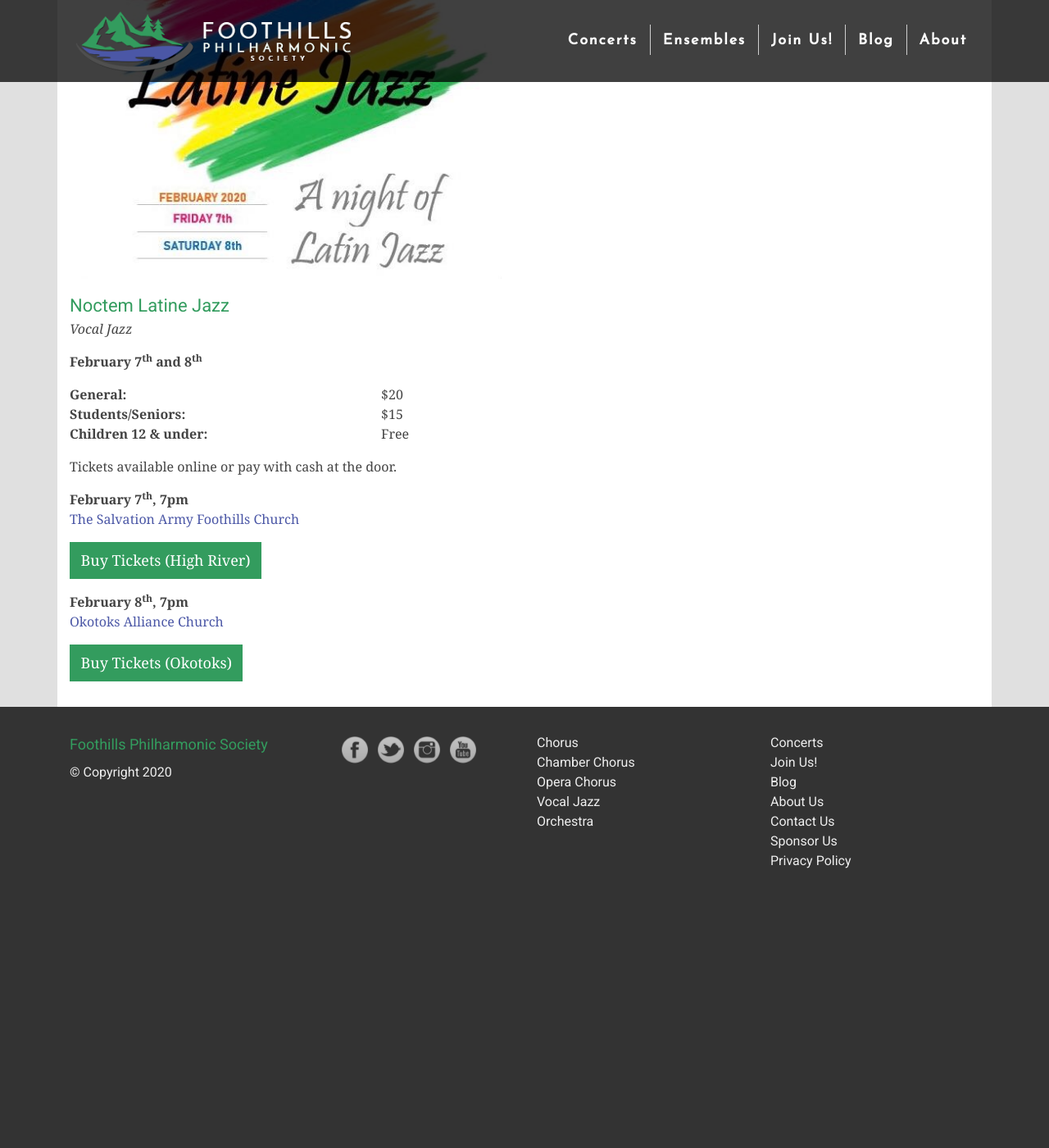
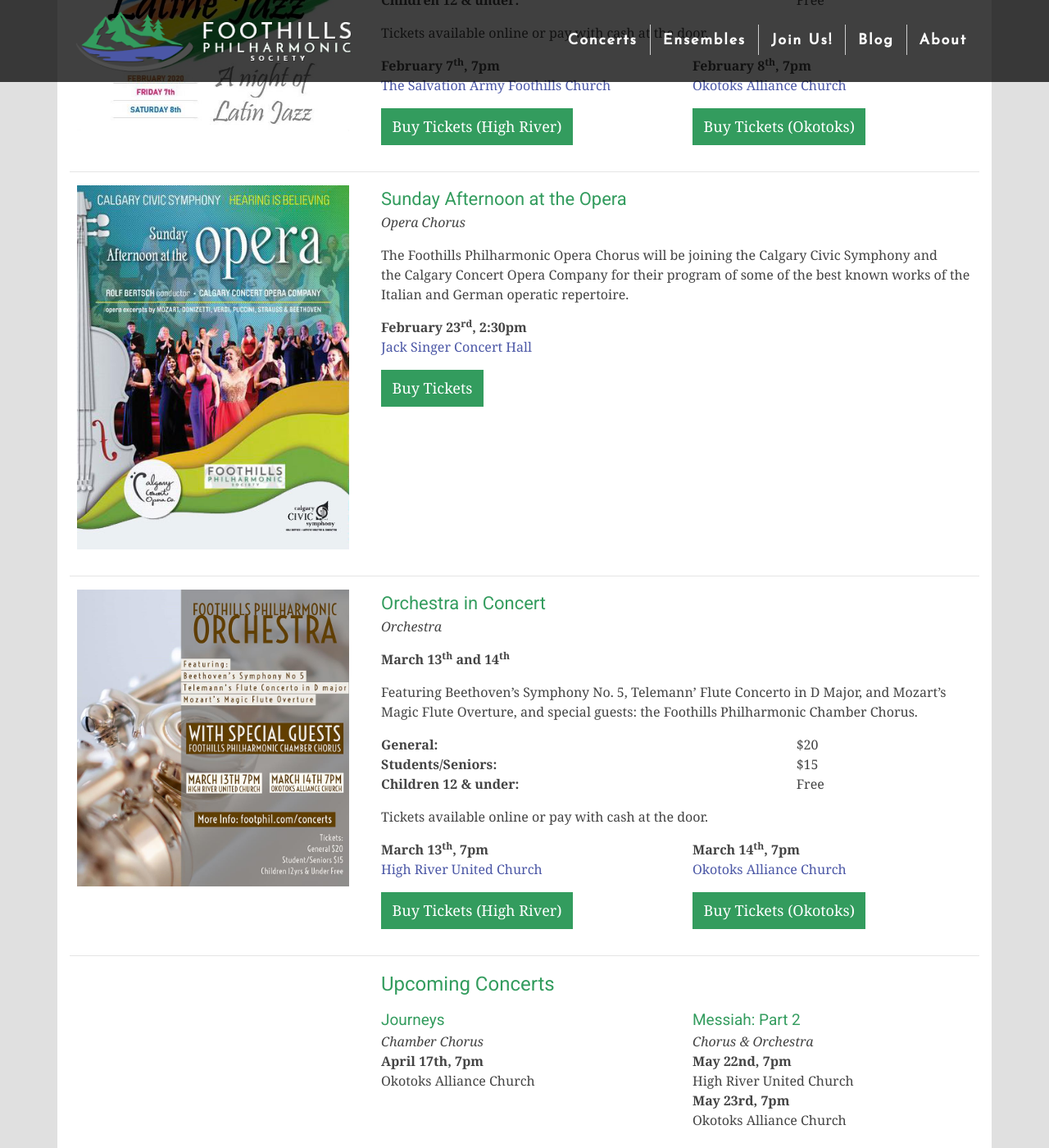
Before and after one commit to percyhanna/fps, a Jekyll site: the page built from concerts/index.html, in a window 1280 px wide and 1400 px high, scrolled down 349 px. Shown: the whole window at 82% size. Built offline with Jekyll 4.4.1, drawn with Linux system fonts in a browser that asks for light colours; nearby versions of some CDN libraries; Markdown is read by kramdown in place of the engine named in the settings; before the commit the page ends 1427 px from its top, so only the background shows below that; some of the changed text lies outside the part shown.

Commit message:
Update concerts page

```diff
--- a/concerts/index.html
+++ b/concerts/index.html
@@ -7,17 +7,19 @@
   - /tickets
 ---
 
-<h1>Upcoming Concerts</h1>
+<h1>Featured Concerts</h1>
 
 <div class="row">
-  <div class="col-md-6 col-12">
+  <div class="col-md-4 col-12">
     <p class="content-image large">
       <img
         src="/images/concerts/2020-spring/latin-jazz.jpg"
         alt="Noctem Latine Jazz"
       />
     </p>
+  </div>
 
+  <div class="col-md-8 col-12">
     <h3 class="tight">Noctem Latine Jazz</h3>
 
     <p>
@@ -48,6 +50,8 @@
 
     <p>Tickets available online or pay with cash at the door.</p>
 
+    <div class="row">
+      <div class="col-md-6 col-12">
         <p>
           <strong>February 7<sup>th</sup>, 7pm</strong>
           <br /><a
@@ -66,7 +70,9 @@
             Buy Tickets (High River)
           </a>
         </p>
+      </div>
 
+      <div class="col-md-6 col-12">
         <p>
           <strong>February 8<sup>th</sup>, 7pm</strong>
           <br /><a
@@ -86,8 +92,183 @@
           </a>
         </p>
       </div>
+    </div>
+  </div>
+</div>
+
+<hr />
+
+<div class="row">
+  <div class="col-md-4 col-12">
+    <p class="content-image large">
+      <img
+        src="/images/concerts/2020-spring/sunday-afternoon-at-the-opera.jpg"
+        alt="Sunday Afternoon at the Opera"
+      />
+    </p>
+  </div>
+
+  <div class="col-md-8 col-12">
+    <h3 class="tight">Sunday Afternoon at the Opera</h3>
+
+    <p>
+      <em>Opera Chorus</em>
+    </p>
+
+    <p>
+      The Foothills Philharmonic Opera Chorus will be joining the Calgary Civic
+      Symphony and the Calgary Concert Opera Company for their program of some
+      of the best known works of the Italian and German operatic repertoire.
+    </p>
+
+    <div class="row">
+      <div class="col-md-6 col-12">
+        <p>
+          <strong>February 23<sup>rd</sup>, 2:30pm</strong>
+          <br /><a
+            href="https://www.google.com/maps/place/Arts+Commons/@51.0451288,-114.0608327,18z/data=!4m5!3m4!1s0x0:0x96a9e0d4b9930557!8m2!3d51.0453295!4d-114.0600656"
+            target="_blank"
+            >Jack Singer Concert Hall</a
+          >
+        </p>
+
+        <p>
+          <a
+            class="link-button"
+            href="https://artscommons.ca/whats-on/2020/calgary-civic-symphony-sunday-afternoon-at-the-opera/"
+            target="_blank"
+          >
+            Buy Tickets
+          </a>
+        </p>
+      </div>
+    </div>
+  </div>
+</div>
+
+<hr />
+
+<div class="row">
+  <div class="col-md-4 col-12">
+    <p class="content-image large">
+      <img
+        src="/images/concerts/2020-spring/orchestra-spring.jpg"
+        alt="Orchestra in Concert"
+      />
+    </p>
+  </div>
+
+  <div class="col-md-8 col-12">
+    <h3 class="tight">Orchestra in Concert</h3>
+
+    <p>
+      <em>Orchestra</em>
+    </p>
+
+    <p>
+      <strong>March 13<sup>th</sup> and 14<sup>th</sup></strong>
+    </p>
+
+    <p>
+      Featuring Beethoven’s Symphony No. 5, Telemann’ Flute Concerto in D Major,
+      and Mozart’s Magic Flute Overture, and special guests: the Foothills
+      Philharmonic Chamber Chorus.
+    </p>
+
+    <div class="row">
+      <div class="col-8">
+        <p>
+          <strong>General:</strong>
+          <br /><strong>Students/Seniors:</strong> <br /><strong
+            >Children 12 &amp; under:</strong
+          >
+        </p>
+      </div>
+
+      <div class="col-4">
+        <p>
+          $20
+          <br />$15 <br />Free
+        </p>
+      </div>
+    </div>
+
+    <p>Tickets available online or pay with cash at the door.</p>
+
+    <div class="row">
+      <div class="col-md-6 col-12">
+        <p>
+          <strong>March 13<sup>th</sup>, 7pm</strong>
+          <br /><a
+            href="https://www.google.ca/maps/place/High+River+United+Church/@50.5812579,-113.8754792,17z/data=!3m1!4b1!4m5!3m4!1s0x53719514556bc617:0x6c2ee3cdac15208!8m2!3d50.5812579!4d-113.8732905"
+            target="_blank"
+            >High River United Church</a
+          >
+        </p>
+
+        <p>
+          <a
+            class="link-button"
+            href="https://www.brownpapertickets.com/event/4521551"
+            target="_blank"
+          >
+            Buy Tickets (High River)
+          </a>
+        </p>
+      </div>
 
       <div class="col-md-6 col-12">
+        <p>
+          <strong>March 14<sup>th</sup>, 7pm</strong>
+          <br /><a
+            href="https://www.google.ca/maps/place/Okotoks+Alliance+Church/@50.7508584,-113.9767135,15z/data=!4m5!3m4!1s0x0:0x879787dbcf97e8d!8m2!3d50.7508584!4d-113.9767135"
+            target="_blank"
+            >Okotoks Alliance Church</a
+          >
+        </p>
+
+        <p>
+          <a
+            class="link-button"
+            href="https://www.brownpapertickets.com/event/4521556"
+            target="_blank"
+          >
+            Buy Tickets (Okotoks)
+          </a>
+        </p>
+      </div>
+    </div>
+  </div>
+</div>
+
+<hr />
+
+<div class="row">
+  <div class="col-md-4 col-12"></div>
+  <div class="col-md-8 col-12">
+    <h2>Upcoming Concerts</h2>
+
+    <div class="row">
+      <div class="col-6">
+        <h5 class="tight">Journeys</h5>
+        <p>
+          <em>Chamber Chorus</em><br />
+          <strong>April 17th, 7pm</strong><br />
+          Okotoks Alliance Church
+        </p>
+      </div>
+      <div class="col-6">
+        <h5 class="tight">Messiah: Part 2</h5>
+        <p>
+          <em>Chorus &amp; Orchestra</em><br />
+          <strong>May 22nd, 7pm</strong><br />
+          High River United Church<br />
+          <strong>May 23rd, 7pm</strong><br />
+          Okotoks Alliance Church
+        </p>
+      </div>
+    </div>
+
     <h2>Mailing List</h2>
     <p>
       Never miss out on a concert or upcoming event again — keep up to date by
```
Also changed, not shown: images/concerts/2020-spring/orchestra-spring.jpg (added), images/concerts/2020-spring/sunday-afternoon-at-the-opera.jpg (added). Lines whose indentation alone changed are shown as unchanged.
